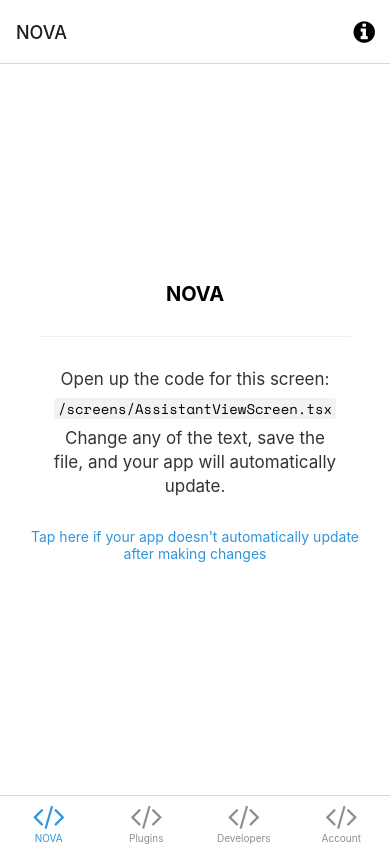
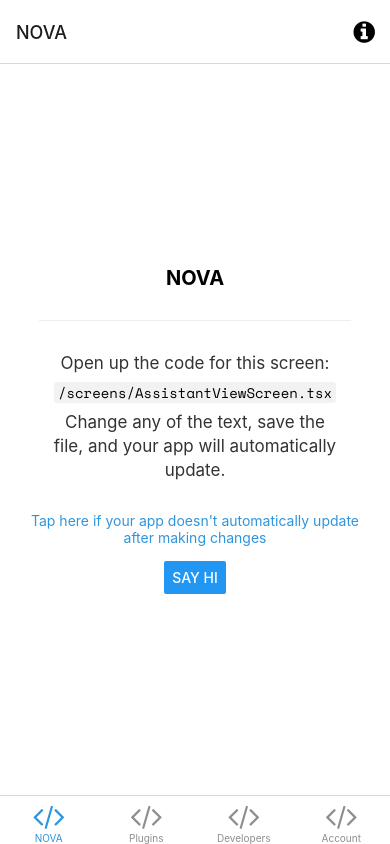
Before and after one commit to jmcrumb/open-virtual-assistant, a React Native app in the folder front-end/Nova/: screen /AssistantView in a window 390 px wide. Built offline with nearby package versions, Linux system fonts and the light colour scheme; what expo-linking would draw is missing.

Commit message:
Add interaction button for assistant

```diff
--- /dev/null
+++ b/front-end/Nova/constants/context.ts
@@ -0,0 +1,5 @@
+import { createContext } from 'react';
+import NovaCore from '../nova-core/core';
+
+const CoreContext = createContext(new NovaCore());
+export default CoreContext;
--- a/front-end/Nova/screens/AssistantViewScreen.tsx
+++ b/front-end/Nova/screens/AssistantViewScreen.tsx
@@ -1,18 +1,41 @@
 import * as React from 'react';
-import { StyleSheet } from 'react-native';
+import { Button, StyleSheet } from 'react-native';
 
 import EditScreenInfo from '../components/EditScreenInfo';
 import { Text, View } from '../components/Themed';
+import CoreContext from '../constants/context';
 import { RootTabScreenProps } from '../types';
 
 export default function AssistantViewScreen({ navigation }: RootTabScreenProps<'AssistantView'>) {
+
   return (
     <View style={styles.container}>
       <Text style={styles.title}>NOVA</Text>
       <View style={styles.separator} lightColor="#eee" darkColor="rgba(255,255,255,0.1)" />
       <EditScreenInfo path="/screens/AssistantViewScreen.tsx" />
+      <AssistantInteractor />
     </View>
   );
+}
+
+class AssistantInteractor extends React.Component {
+
+  state = {response: ''};
+
+  render(): React.ReactNode {
+      return (
+        <View>
+          <Button
+            title="Say Hi"
+            onPress={() => {
+              const core = React.useContext(CoreContext);
+              this.state.response = core.invoke('Hello');
+            }}
+          />
+          <Text>{this.state.response}</Text>
+        </View>
+      );
+  }
 }
 
 const styles = StyleSheet.create({
```
